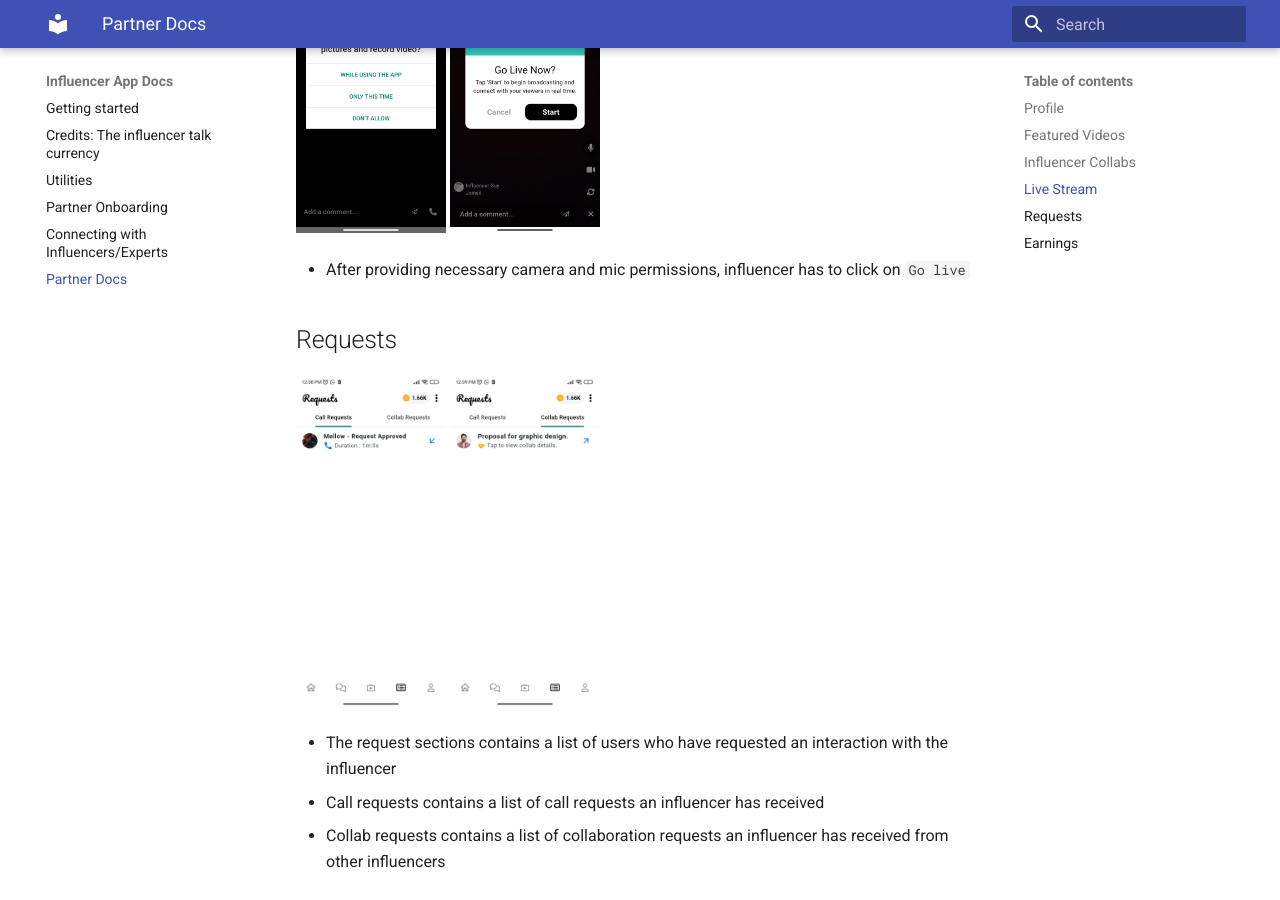
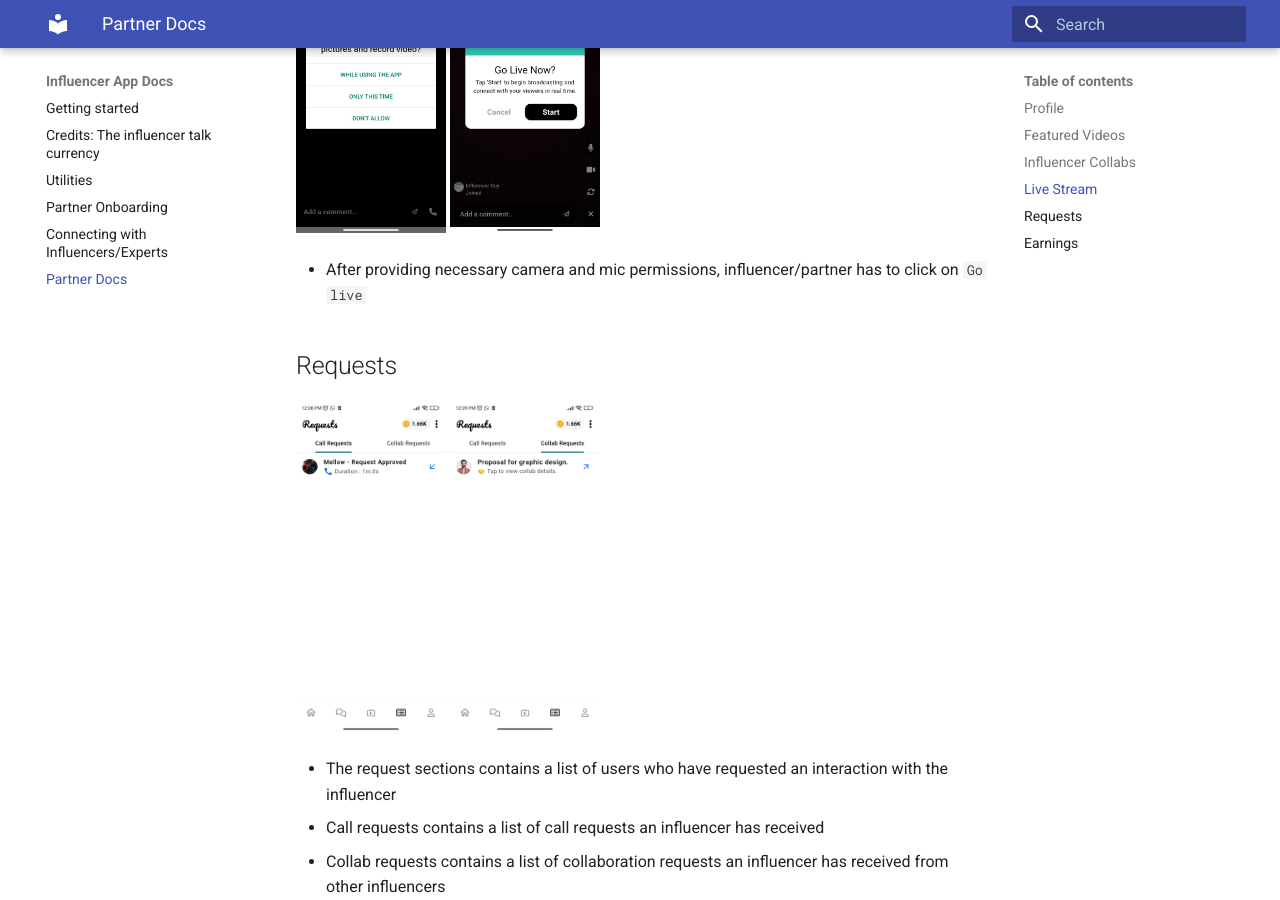
Before and after one commit to anvichip/app-docs, an MkDocs documentation site: the page built from docs/influencer_docs.md, in a window 1280 px wide and 900 px high, scrolled down 2739 px. Built offline with MkDocs 1.6.1 and Material for MkDocs 9.7.7, drawn with Linux system fonts in a browser that asks for light colours.

Commit message:
New change

```diff
--- a/docs/influencer_docs.md
+++ b/docs/influencer_docs.md
@@ -44,7 +44,7 @@
 <img src="live_stream_2.jpg" width=150 >
 <img src="live_stream_3.jpg" width=150 >
 
-* After providing necessary camera and mic permissions, influencer has to click on `Go live`
+* After providing necessary camera and mic permissions, influencer/partner has to click on `Go live`
 
 ## Requests
 
```
